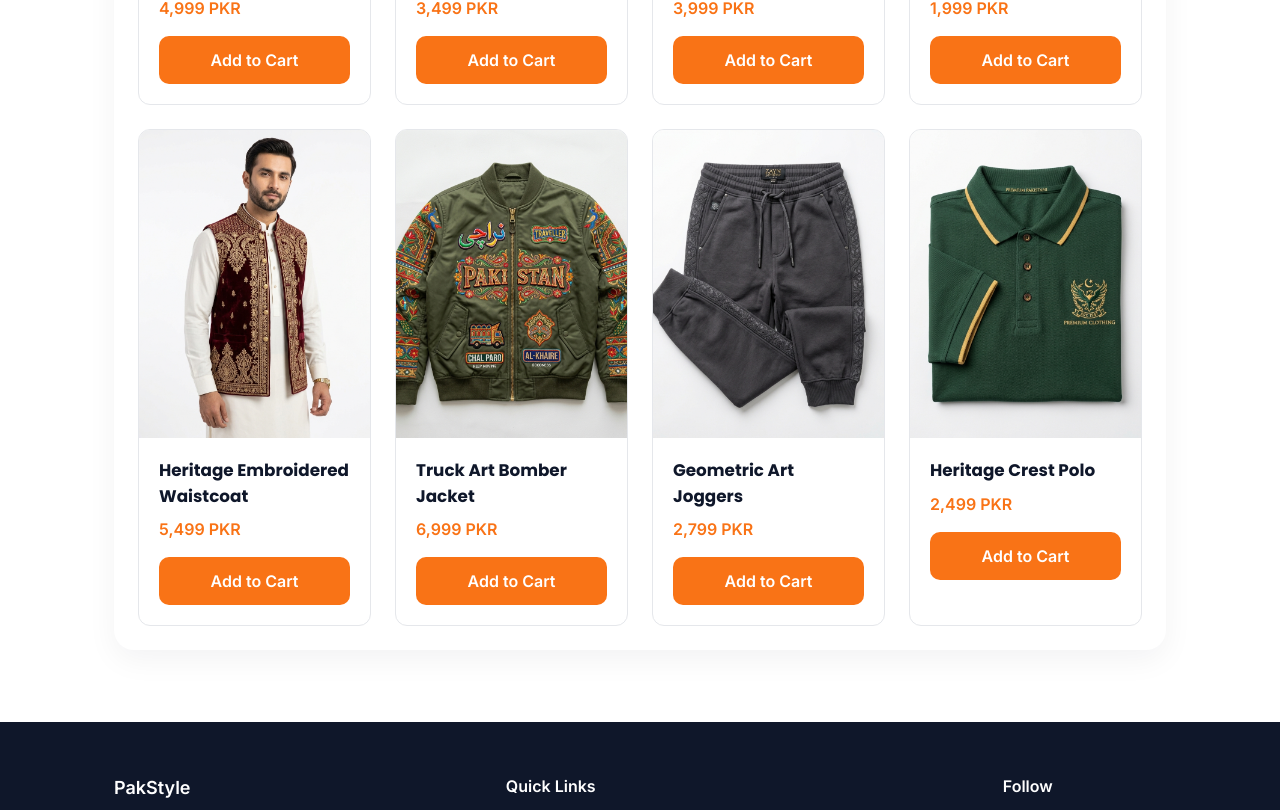
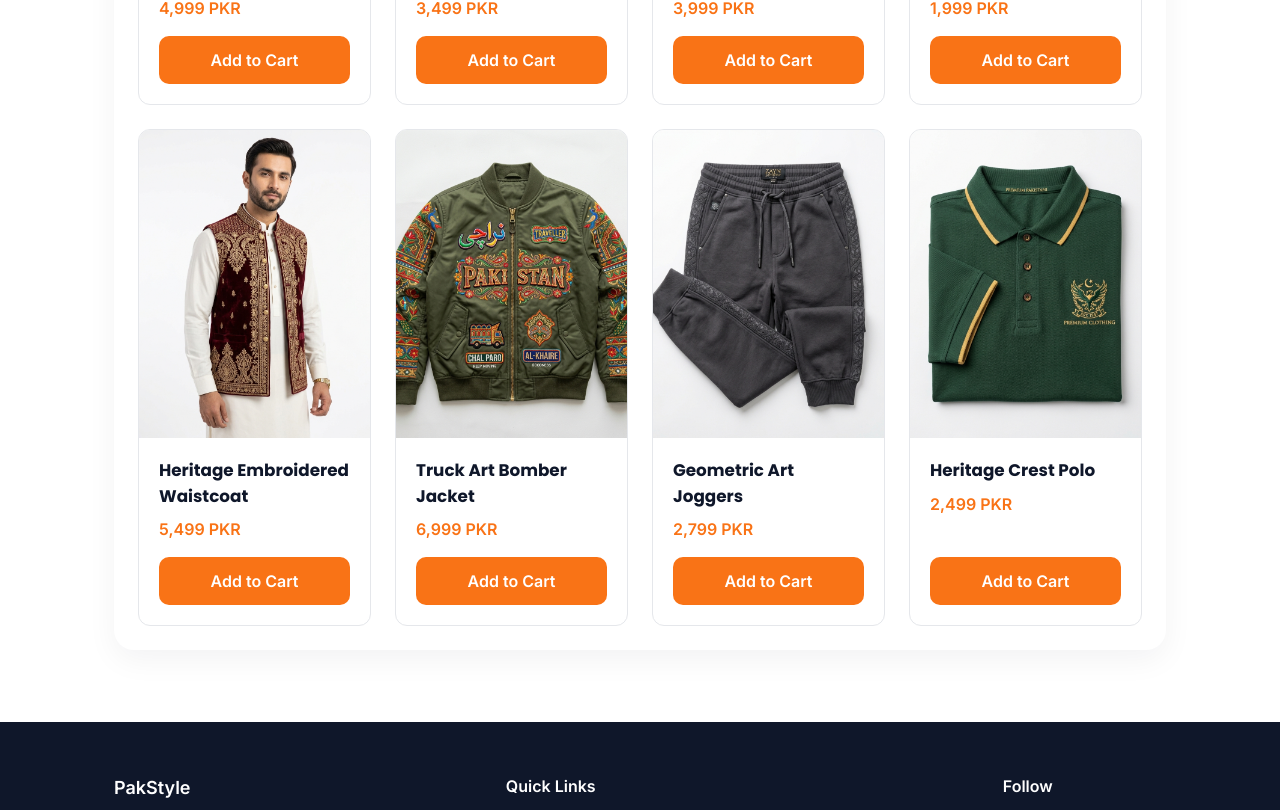
Before and after one commit to abeerdeveloper/pakstyle-shopify, a Next.js app in the folder headless-store/: page /products in a window 1280 px wide. Shown: the part 740-1550 px from the top of the page. Built offline with nearby package versions, Linux system fonts and the light colour scheme.

Commit message:
feat: implement ProductCard component and define global design system styles

```diff
--- a/headless-store/app/globals.css
+++ b/headless-store/app/globals.css
@@ -61,6 +61,8 @@
   border-radius: 12px;
   overflow: hidden;
   transition: transform 180ms ease, box-shadow 180ms ease;
+  display: flex;
+  flex-direction: column;
 }
 
 .product-card:hover {
--- a/headless-store/components/ProductCard.jsx
+++ b/headless-store/components/ProductCard.jsx
@@ -26,10 +26,12 @@
           </div>
         )}
       </Link>
-      <div style={{padding:20}}>
+      <div style={{padding:20,display:'flex',flexDirection:'column',flex:1}}>
         <div className="product-card-title">{product.title}</div>
         <div className="product-card-price">{price} {currency}</div>
-        <button className="product-card-button" onClick={()=>addItem(product.variants.edges[0].node.id,1)}>Add to Cart</button>
+        <div style={{marginTop:'auto'}}>
+          <button className="product-card-button" onClick={()=>addItem(product.variants.edges[0].node.id,1)}>Add to Cart</button>
+        </div>
       </div>
     </div>
   );
```
